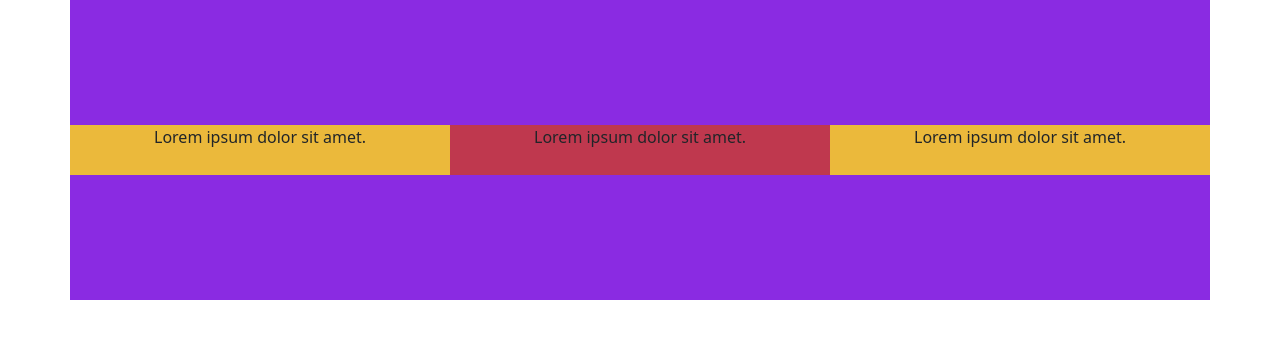
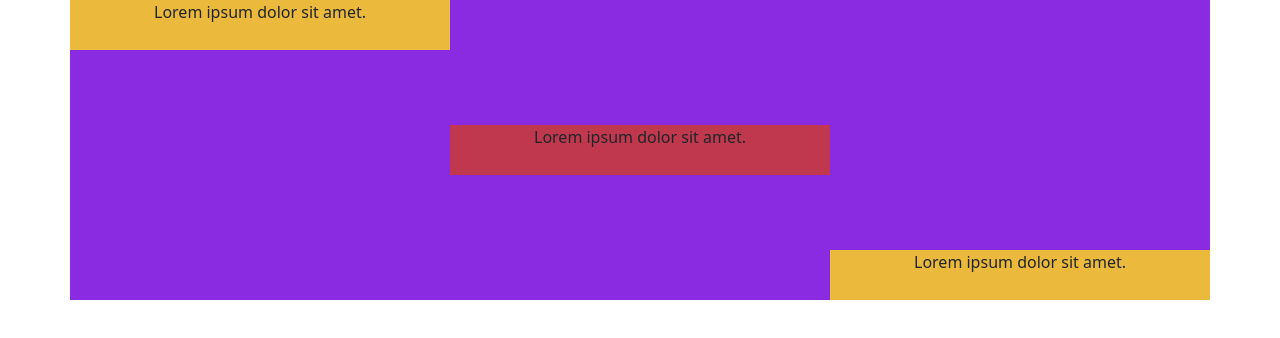
Before and after one commit to vik-tsyplakov/bootstrap, a plain HTML site: page index.html in a window 1280 px wide. Drawn offline with nearby package versions, Linux system fonts and the light colour scheme.

Commit message:
align-self

```diff
--- a/index.html
+++ b/index.html
@@ -17,13 +17,13 @@
     <div class="container">
       <div class="row align-items-center">
         <!--
-            align-items-start
-            align-items-center
-            align-items-end
+            align-self-start
+            align-self-center
+            align-self-end
         -->
-        <div class="col">Lorem ipsum dolor sit amet.</div>
-        <div class="col">Lorem ipsum dolor sit amet.</div>
-        <div class="col">Lorem ipsum dolor sit amet.</div>
+        <div class="col align-self-start">Lorem ipsum dolor sit amet.</div>
+        <div class="col align-self-center">Lorem ipsum dolor sit amet.</div>
+        <div class="col align-self-end">Lorem ipsum dolor sit amet.</div>
       </div>
     </div>
     <script
```
